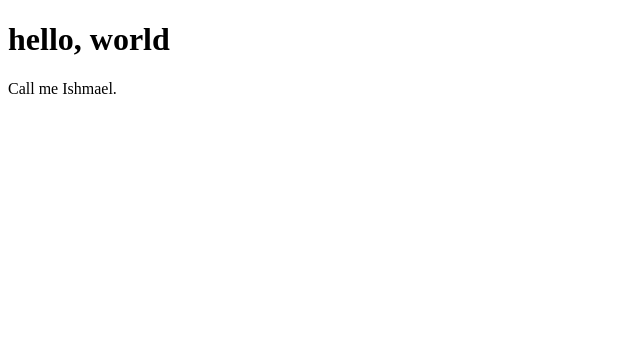
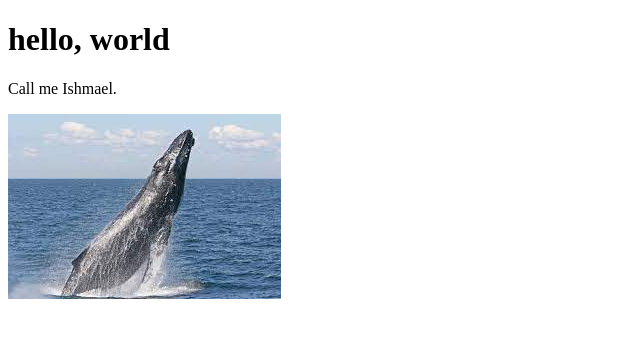
Before and after one commit to ekowbe/website, a plain HTML site: page index.html in a window 1280 px wide. Shown: the whole page, without its empty margins (0-640 px from the left). Drawn offline with Linux system fonts and the light colour scheme.

Commit message:
change pic

```diff
--- a/index.html
+++ b/index.html
@@ -8,6 +8,7 @@
 <body>
     <h1>hello, world</h1>
     <p>Call me Ishmael.</p>
+    <img src="images/breaching_whale.jpeg">
 </body>
 
 </html>
```
Also changed, not shown: images/breaching_whale.jpeg (added), 3 other files.
